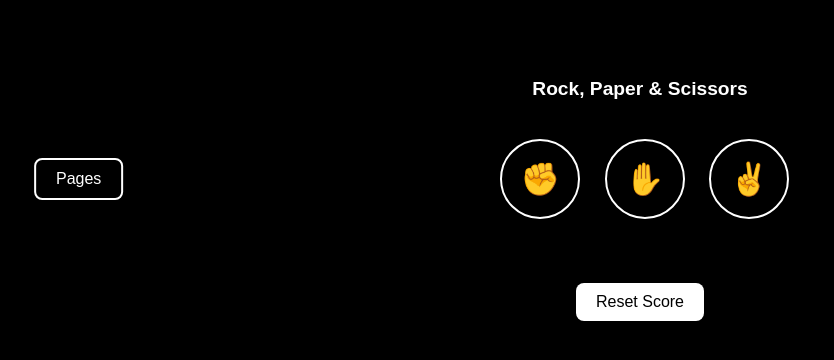
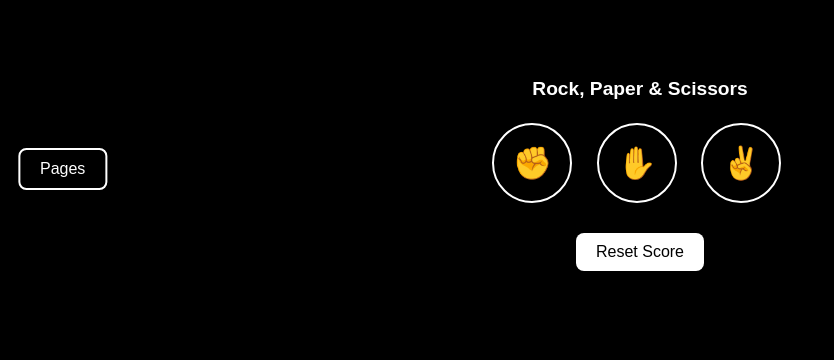
Before and after one commit to Harii6/RPS, a plain HTML site: page oppgave-html og css/Index.html in a window 1280 px wide. Shown: the whole page, without its empty margins (0-834 px from the left). Drawn offline with Linux system fonts and the light colour scheme.

Commit message:
Revert "dropdown og rps flex"
This reverts commit bff8e82dd90e89fffb6adf51e243f802d6c0284f.

```diff
--- a/oppgave-html og css/Index.html
+++ b/oppgave-html og css/Index.html
@@ -9,7 +9,7 @@
 <body>
     <h1 class="homepage-title">Rock, Paper & Scissors</h1>
 
-    <div class="flexKnapper">
+
     <div class="dropDown">
         <button>
             Pages
@@ -20,13 +20,11 @@
             <a href="Pages/Rules.html">Rules</a>
     </div>
 </div>
-        <div class="rpsKnapper">
   <button class="emoji-button" aria-label="Rock" onclick="game('✊')">✊</button>
   <button class="emoji-button" aria-label="Paper" onclick="game('✋')">✋</button>
   <button class="emoji-button" aria-label="Scissors" onclick="game('✌️')">✌️</button>
-      </div>
-    </div>
-  <br/>
+
+  <br />
   <button class="reset-button" onclick="resetScore()">Reset Score</button>
 
   <p class="result-message"></p>
--- a/oppgave-html og css/Pages/css/Home-page.css
+++ b/oppgave-html og css/Pages/css/Home-page.css
@@ -18,6 +18,8 @@ button {
   height: 80px;
   font-size: 2rem;
   margin: 10px;
+  position: relative;
+  right: 60px;
   border-radius: 100%;
 }
 
@@ -34,8 +36,6 @@ button {
 
 .homepage-title{
   z-index: 2;
-  justify-content: center;
-  align-items: center;
 }
 
 .result-message,
@@ -49,9 +49,11 @@ button {
 
 .dropDown {
   position: relative;
-  align-self: center;
+  display: inline-block;
   position: sticky;
   margin: 10px;
+  right: 2000px;
+
 }
 
 .dropDown button {
@@ -89,17 +91,3 @@ button {
 .dropDown .content a:hover {
   background-color: gray;
 }
-
-.flexKnapper{
-  display: flex;
-  flex-direction: row;
-  flex-wrap: nowrap;
-  padding: 1rem;
-  justify-content: center;
-  align-items: center;
-}
-
-.rpsKnapper{
-  position: relative;
-  right: 50px;
-}
```
Also changed, not shown: oppgave-html og css/Pages/About.html (+6 -9 lines). Lines whose indentation alone changed are shown as unchanged.
